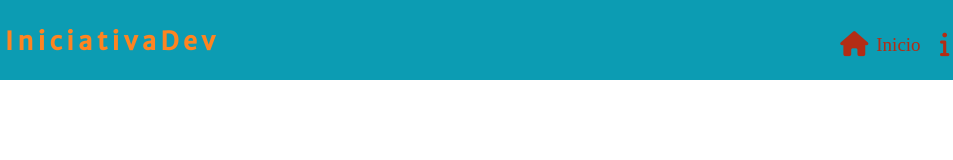
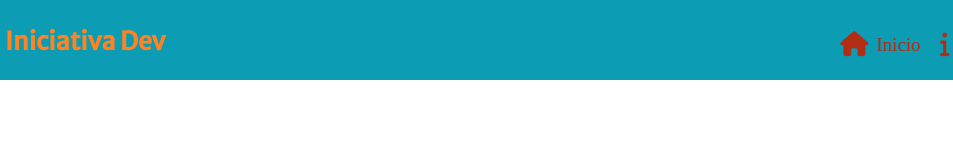
Before and after one commit to IniciativaDev/IniciativaDev, a plain HTML site: page index.html in a window 1280 px wide. Shown: the full height of the page, 0-953 px from the left. Drawn offline with Linux system fonts and the light colour scheme.

Commit message:
Detalhes

```diff
--- a/index.html
+++ b/index.html
@@ -9,7 +9,7 @@
   <body>
    <div  class="Navbar">
      <nav>
-       <p> I n i c i a t i v a  D e v</p>
+       <p>Iniciativa Dev</p>
        <ul>
          <li>
            <a href="#">
```
